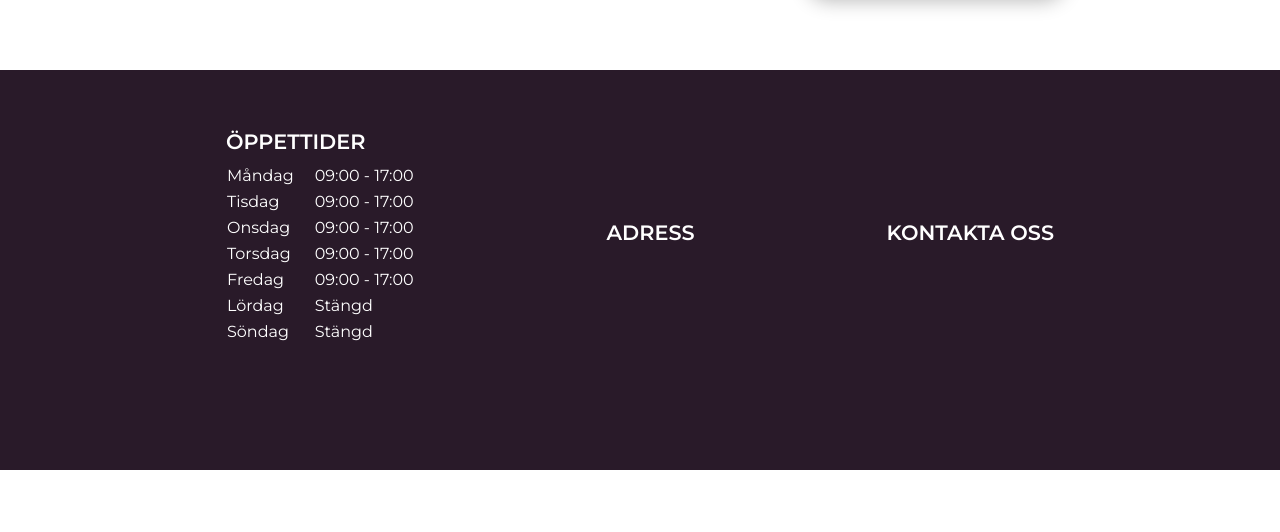
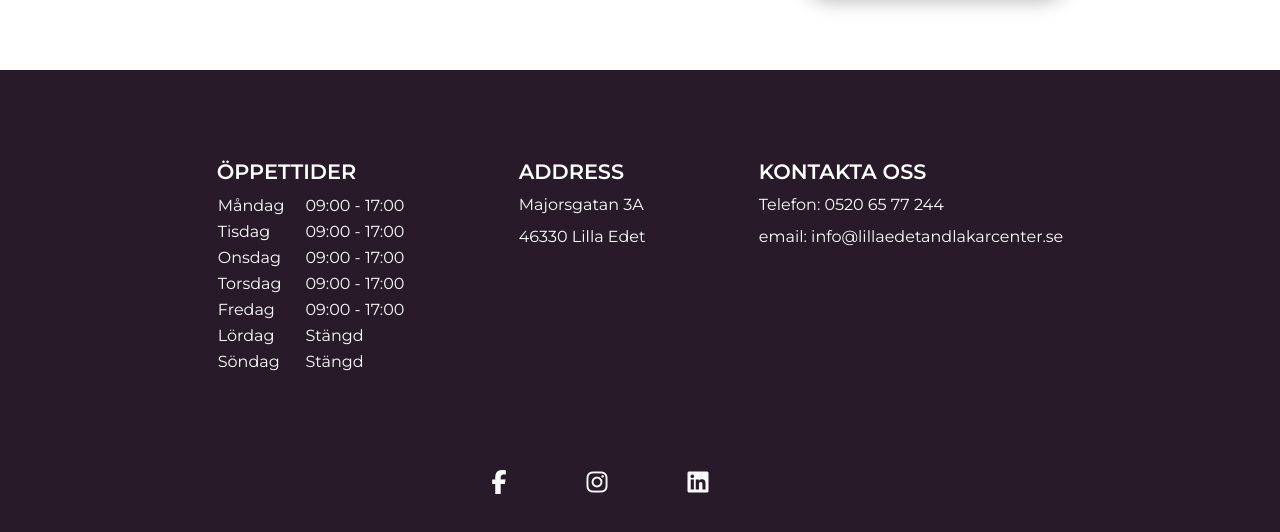
Before and after one commit to ElisaMavilia/lillaedet-vue, a Vue app: page / in a window 1280 px wide. Shown: the part 4051-4583 px from the top of the page. Before the commit the page ends 4521 px from the top, so only its background shows below. Built offline with nearby package versions, Linux system fonts and the light colour scheme.

Commit message:
added social content section

```diff
--- a/src/components/FooterComponent.vue
+++ b/src/components/FooterComponent.vue
@@ -1,6 +1,6 @@
 <template>
     <div id="footer-container-up">
-      <div id="footer-content" class="container d-flex justify-content-around align-items-center align-content-center flex-wrap">
+      <div id="footer-content" class="container d-flex justify-content-around align-content-center flex-wrap">
         <div id="opening-hours">
           <h4 class="text-uppercase">Öppettider</h4>
           <table>
@@ -11,12 +11,45 @@
           </table>
         </div>
         <div id="address">
-          <h4 class="text-uppercase">Adress</h4>
+          <h4 class="text-uppercase">Address</h4>
+          <div>Majorsgatan 3A</div>
+          <div class="pt-2">46330 Lilla Edet</div>
         </div>
         <div id="contact-info">
           <h4 class="text-uppercase">Kontakta Oss</h4>
+          <div>Telefon: 0520 65 77 244</div>
+          <div class="pt-2">email: info@lillaedetandlakarcenter.se</div>
         </div>
       </div>
+    </div>
+    <div id="footer-container-down">
+        <div class="container d-flex justify-content-center align-content-around flex-wrap">
+            <a
+            href="https://www.facebook.com/profile.php?id=61564619731548&name=xhp_nt__fb__action__open_user&_rdr"
+            target="_blank"
+            rel="noopener noreferrer"
+            aria-label="Facebook"
+        >
+            <i class="fa-brands fa-facebook-f"></i>
+        </a>
+        <a
+            href="https://www.instagram.com/lilla_edet_tandlakarcenter/"
+            target="_blank"
+            rel="noopener noreferrer"
+            aria-label="Instagram"
+        >
+            <i class="fa-brands fa-instagram"></i>
+        </a>
+        <a
+            href="https://www.linkedin.com/company/lilla-edet-tandl%C3%A4karcenter/posts/?feedView=allm"
+            target="_blank"
+            rel="noopener noreferrer"
+            aria-label="LinkedIn"
+        >
+            <i class="fa-brands fa-linkedin"></i>
+        </a>
+        </div>
+
     </div>
   </template>
 
@@ -43,14 +76,13 @@ export default {
 <style lang="scss" scoped>
 @use '../assets/styles/partials/variables' as *;
 
-#footer-container-up {
+#footer-container-up, #footer-container-down {
     background-color: $footer_primary;
     width: 100%;
-    height: 400px;
     color: white;
 
     #footer-content {
-        padding: 60px;
+        padding: 90px;
     }
 
     h4 {
@@ -63,4 +95,18 @@ export default {
     }
 }
 
+#footer-container-up {
+   height: 400px;
+}
+
+#footer-container-down {
+    height: 100px;
+}
+
+.fa-brands {
+    font-size: 1.5rem;
+    padding-right: 80px;
+    color: #f9fafa;
+}
+
 </style>
--- a/src/components/MainComponent.vue
+++ b/src/components/MainComponent.vue
@@ -226,4 +226,9 @@ h2 {
     margin-bottom: -150px;
 }
 
+/* Footer */
+#footer {
+  width: 100%;
+  height: auto;
+}
 </style>
```
